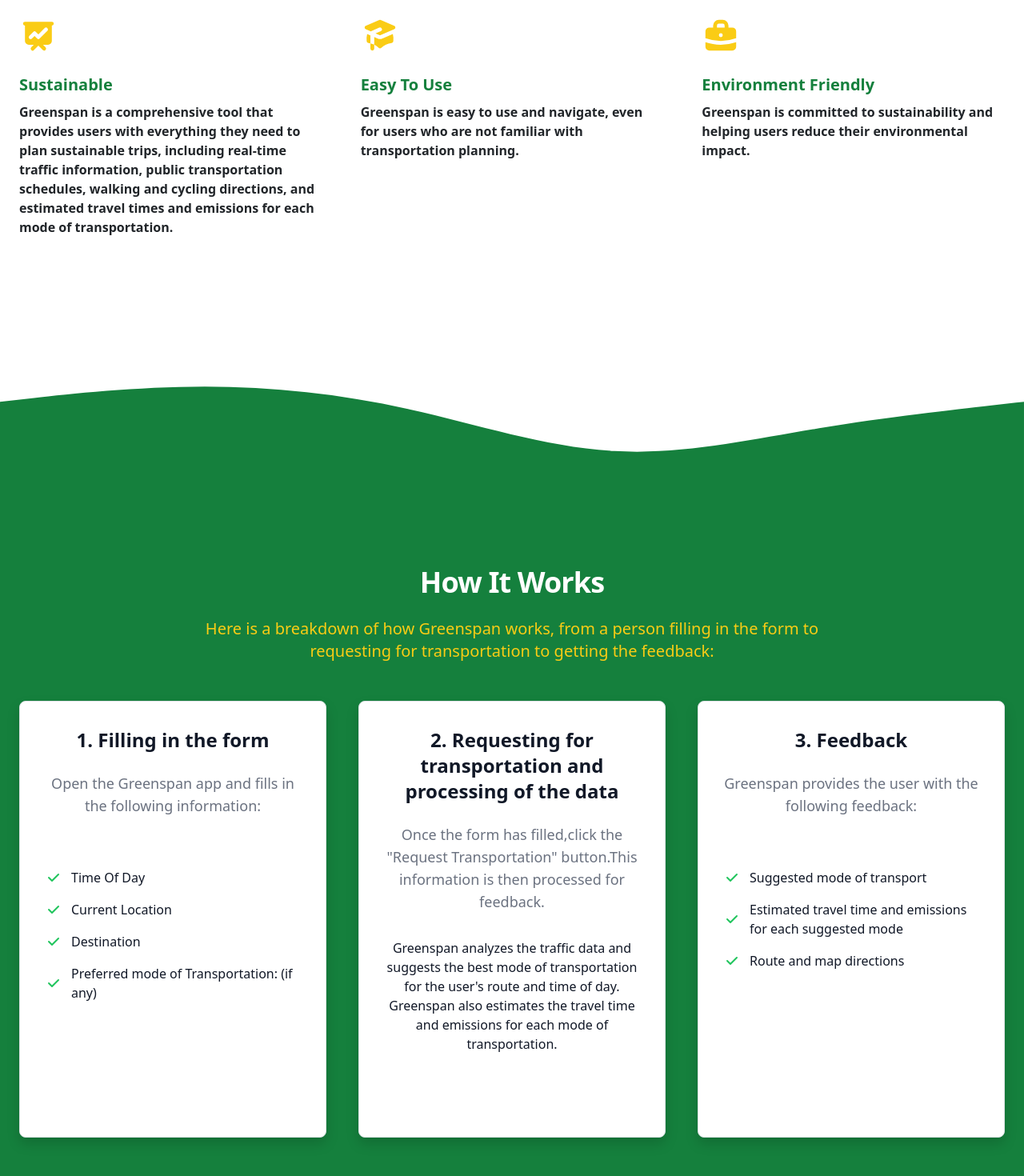
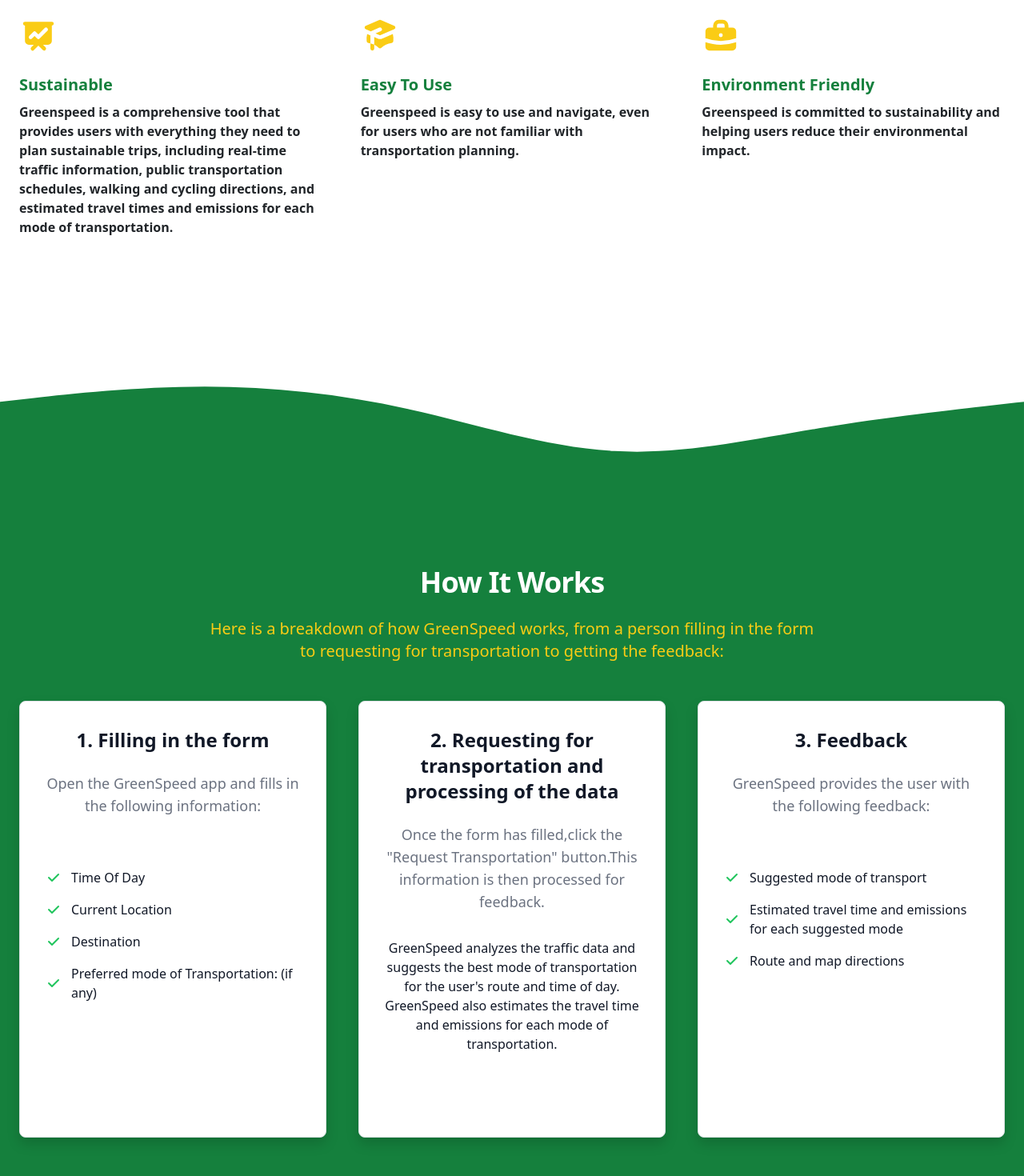
Before and after one commit to Green-Speed-Hack4Climate/Green-Speed-Frontend, a React (Create React App) app in the folder greenspeed/: page / in a window 1280 px wide. Shown: the part 1120-2590 px from the top of the page at 80% size. Built offline with nearby package versions, Linux system fonts and the light colour scheme.

Commit message:
replace the word greenspan with greenspeed

```diff
--- a/greenspeed/src/pages/HomePage.jsx
+++ b/greenspeed/src/pages/HomePage.jsx
@@ -22,7 +22,7 @@
         <div className="grid max-w-screen-xl px-4 py-8 mx-auto lg:gap-8 xl:gap-0 lg:py-16 lg:grid-cols-12 dark:bg-gray-900 bg-opacity-80">
           <div className="mr-auto place-self-center lg:col-span-7">
             <h1 className="max-w-2xl mb-4 text-4xl font-light font-sans text-yellow-400 tracking-tight leading-none md:text-5xl xl:text-6xl dark:text-white">
-              Making Every Mile A Green Mile
+              Making Every Mile Green
             </h1>
             <p className="max-w-2xl mb-6 font-light text-white lg:mb-8 md:text-lg lg:text-xl dark:text-gray-400">
               Greenspeed is a powerful and versatile tool that can help users of
@@ -94,7 +94,7 @@
                 Sustainable
               </h3>
               <p class="font-bold dark:text-gray-400">
-                Greenspan is a comprehensive tool that provides users with
+               Greenspeed is a comprehensive tool that provides users with
                 everything they need to plan sustainable trips, including
                 real-time traffic information, public transportation schedules,
                 walking and cycling directions, and estimated travel times and
@@ -116,7 +116,7 @@
                 Easy To Use
               </h3>
               <p class="font-bold dark:text-gray-400">
-                Greenspan is easy to use and navigate, even for users who are
+               Greenspeed is easy to use and navigate, even for users who are
                 not familiar with transportation planning.
               </p>
             </div>
@@ -140,7 +140,7 @@
                 Environment Friendly
               </h3>
               <p class="font-bold dark:text-gray-400">
-                Greenspan is committed to sustainability and helping users
+               Greenspeed is committed to sustainability and helping users
                 reduce their environmental impact.
               </p>
             </div>
--- a/greenspeed/src/pages/HowItWorks.jsx
+++ b/greenspeed/src/pages/HowItWorks.jsx
@@ -9,7 +9,7 @@
             How It Works
           </h2>
           <p class="mb-5 font-light text-yellow-400 sm:text-xl dark:text-gray-400">
-            Here is a breakdown of how Greenspan works, from a person filling in
+            Here is a breakdown of how GreenSpeed works, from a person filling in
             the form to requesting for transportation to getting the feedback:
           </p>
         </div>
@@ -17,7 +17,7 @@
           <div class="flex flex-col p-6 mx-auto max-w-lg text-center text-gray-900 bg-white rounded-lg border border-gray-100 shadow dark:border-gray-600 xl:p-8 dark:bg-gray-800 dark:text-white">
             <h3 class="mb-4 text-2xl font-semibold">1. Filling in the form</h3>
             <p class="font-light text-gray-500 sm:text-lg dark:text-gray-400">
-              Open the Greenspan app and fills in the following information:
+              Open the GreenSpeed app and fills in the following information:
             </p>
             <div class="flex justify-center items-baseline my-8"></div>
 
@@ -100,8 +100,8 @@
               button.This information is then processed for feedback.
             </p>
             <div class="flex justify-center items-baseline my-8">
-              Greenspan analyzes the traffic data and suggests the best mode of
-              transportation for the user's route and time of day. Greenspan
+              GreenSpeed analyzes the traffic data and suggests the best mode of
+              transportation for the user's route and time of day. GreenSpeed
               also estimates the travel time and emissions for each mode of
               transportation.
             </div>
@@ -119,7 +119,7 @@
               3. Feedback
             </h3>
             <p class="font-light text-gray-500 sm:text-lg dark:text-gray-400">
-            Greenspan provides the user with the following feedback:
+            GreenSpeed provides the user with the following feedback:
             </p>
             <div class="flex justify-center items-baseline my-8">
 
```
Also changed, not shown: 1 other file (tests, documents, lock files or other folders).
